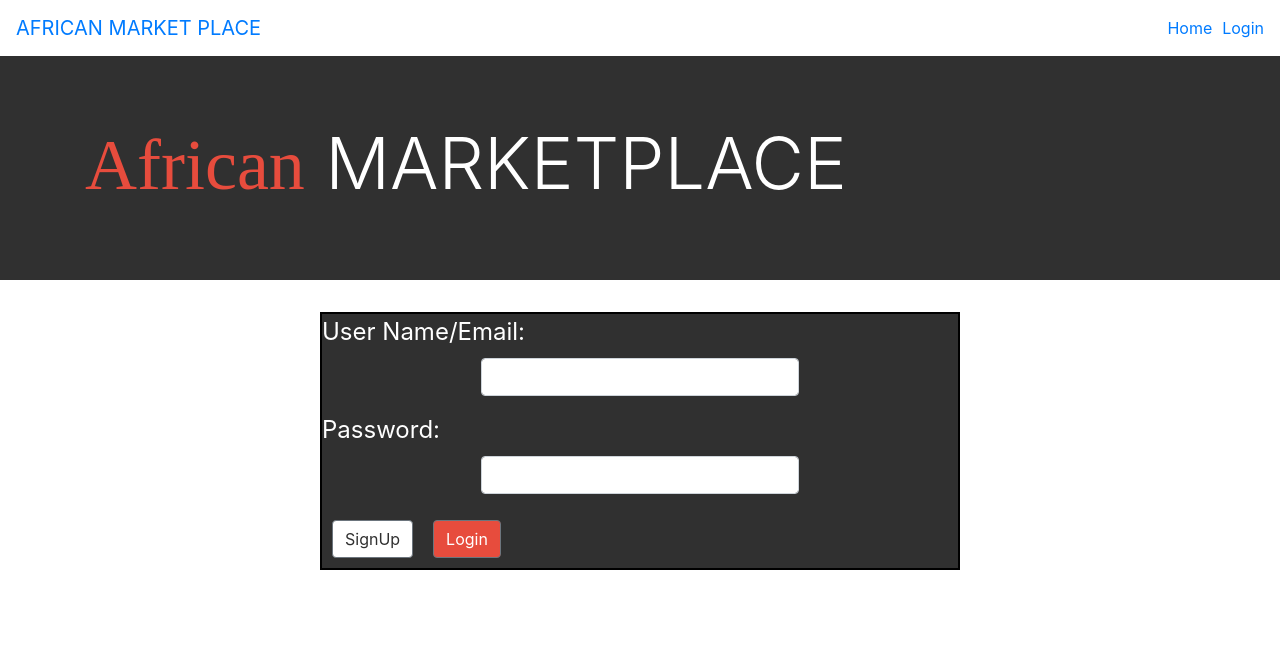
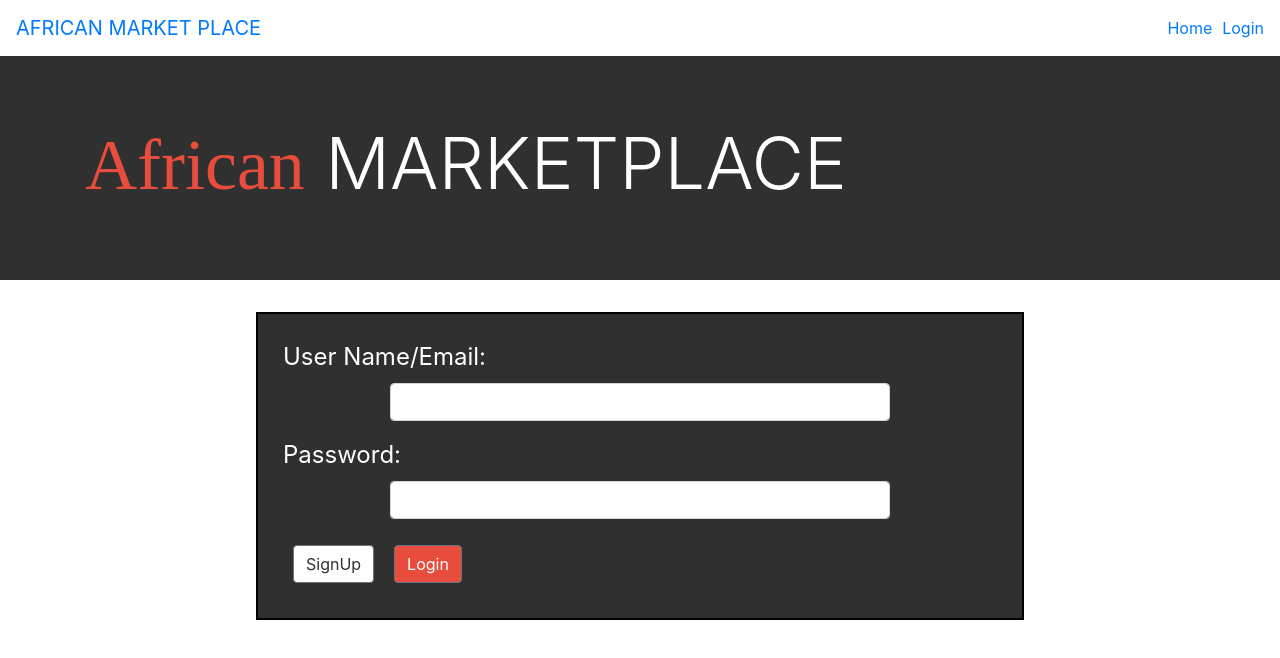
Before and after one commit to andrecolon/front-end, a React (Create React App) app in the folder client/a-marketplace/: page /login in a window 1280 px wide. Shown: the top 658 px of the page. Built offline with nearby package versions, Linux system fonts and the light colour scheme.

Commit message:
style changes to login page

```diff
--- a/client/a-marketplace/src/components/Login.js
+++ b/client/a-marketplace/src/components/Login.js
@@ -25,14 +25,14 @@ const Login = () => {
     }
     return(
         <>
-            <Form  style={{width: '50%', margin:'0 auto', border:'2px solid black', marginTop: '10px', backgroundColor:'#303030', color:'white'}}>
+            <Form  style={{width: '60%', margin:'0 auto', border:'2px solid black', marginTop: '10px', backgroundColor:'#303030', color:'white', padding:'25px'}}>
                 <FormGroup>
                     <legend>User Name/Email:</legend>
-                    <Input type='username' name='name' style={{width:'50%', margin:'0 auto'}}></Input>
+                    <Input type='username' name='name' style={{width:'70%', margin:'0 auto'}}></Input>
                 </FormGroup>
                 <FormGroup>
                     <legend>Password:</legend>
-                    <Input type='password' name='password' style={{width:'50%', margin:'0 auto'}}></Input>
+                    <Input type='password' name='password' style={{width:'70%', margin:'0 auto'}}></Input>
                 </FormGroup>
 
                 <Link to = '/SignUp'>
```
